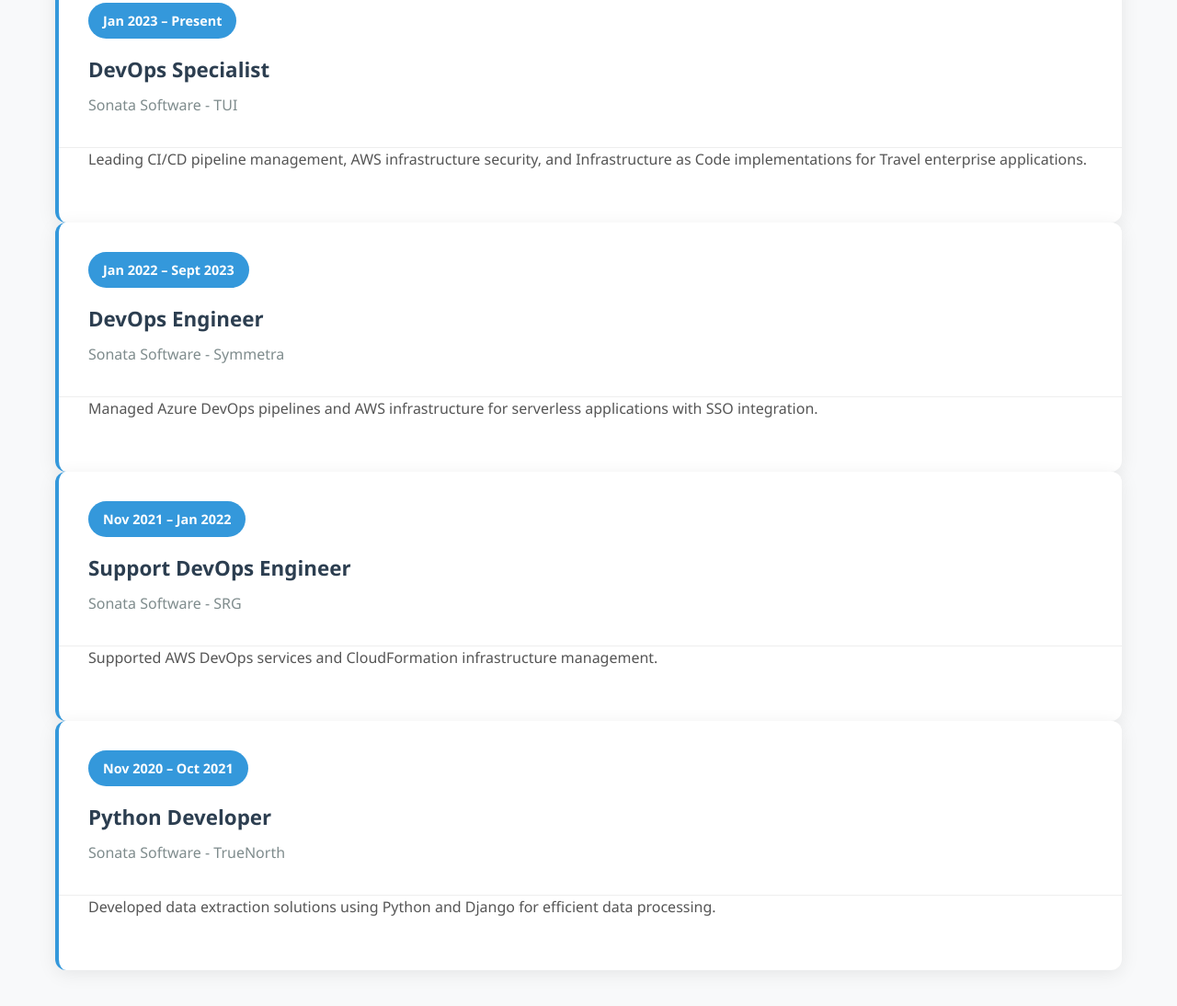
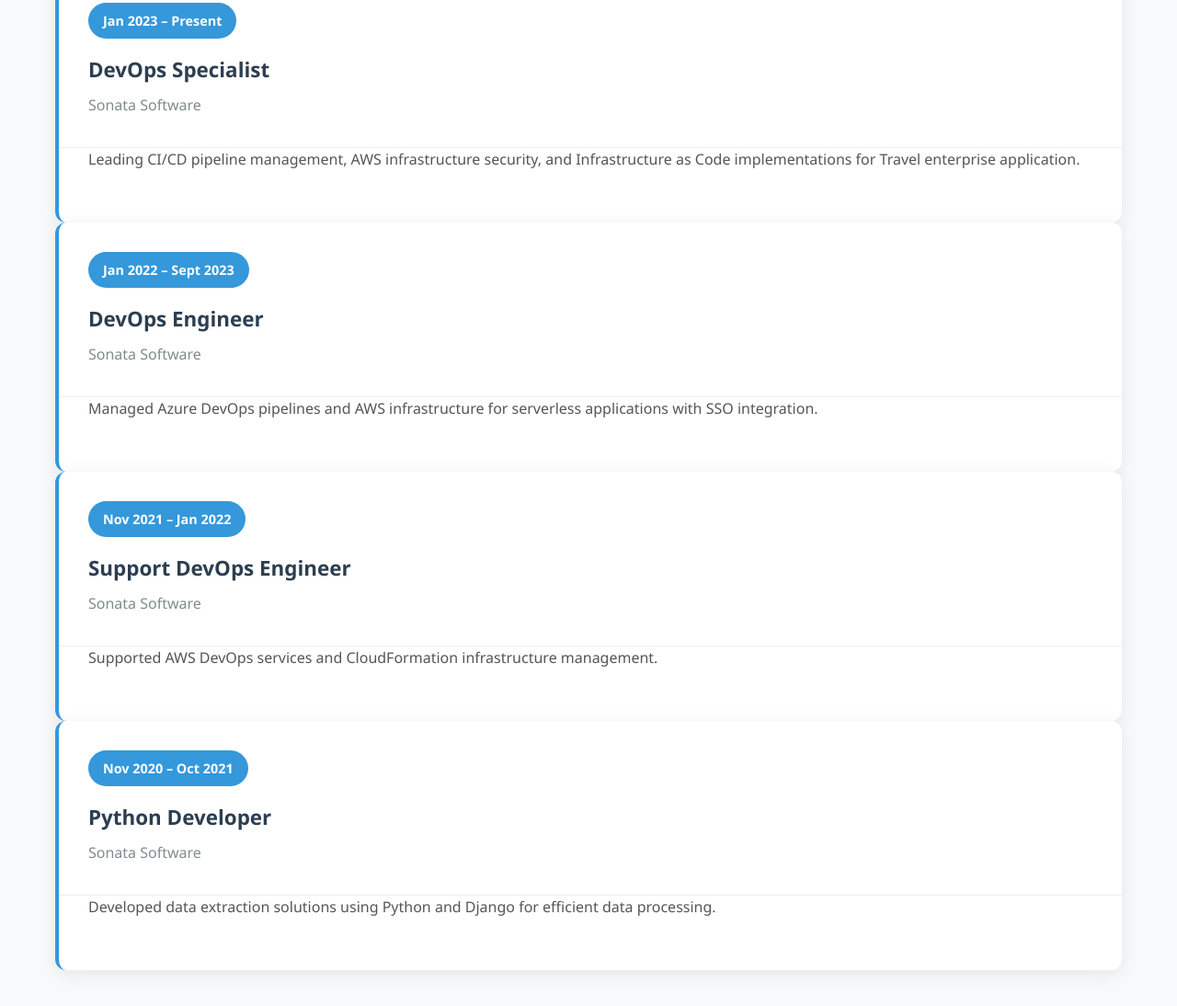
Before and after one commit to yukthad-codes/portfolio, a plain HTML site: page index.html in a window 1280 px wide. Shown: the part 2698-3792 px from the top of the page at 92% size. Drawn offline with Linux system fonts and the light colour scheme.

Commit message:
deploy: f302a8da1595986a0c97c5cb9f869f8a0b9ab846

```diff
--- a/index.html
+++ b/index.html
@@ -196,13 +196,13 @@
                     </div>
                     <div class="experience-title">
                         <h3>DevOps Specialist</h3>
-                        <h4>Sonata Software - TUI</h4>
+                        <h4>Sonata Software</h4>
                     </div>
                 </div>
                 <div class="experience-body">
                     <div class="experience-summary">
                         <p>Leading CI/CD pipeline management, AWS infrastructure security, and Infrastructure as Code
-                            implementations for Travel enterprise applications.</p>
+                            implementations for Travel enterprise application.</p>
                     </div>
                     <div class="experience-details">
                         <ul>
@@ -239,7 +239,7 @@
                     </div>
                     <div class="experience-title">
                         <h3>DevOps Engineer</h3>
-                        <h4>Sonata Software - Symmetra</h4>
+                        <h4>Sonata Software</h4>
                     </div>
                 </div>
                 <div class="experience-body">
@@ -276,7 +276,7 @@
                     </div>
                     <div class="experience-title">
                         <h3>Support DevOps Engineer</h3>
-                        <h4>Sonata Software - SRG</h4>
+                        <h4>Sonata Software</h4>
                     </div>
                 </div>
                 <div class="experience-body">
@@ -307,7 +307,7 @@
                     </div>
                     <div class="experience-title">
                         <h3>Python Developer</h3>
-                        <h4>Sonata Software - TrueNorth</h4>
+                        <h4>Sonata Software</h4>
                     </div>
                 </div>
                 <div class="experience-body">
```
